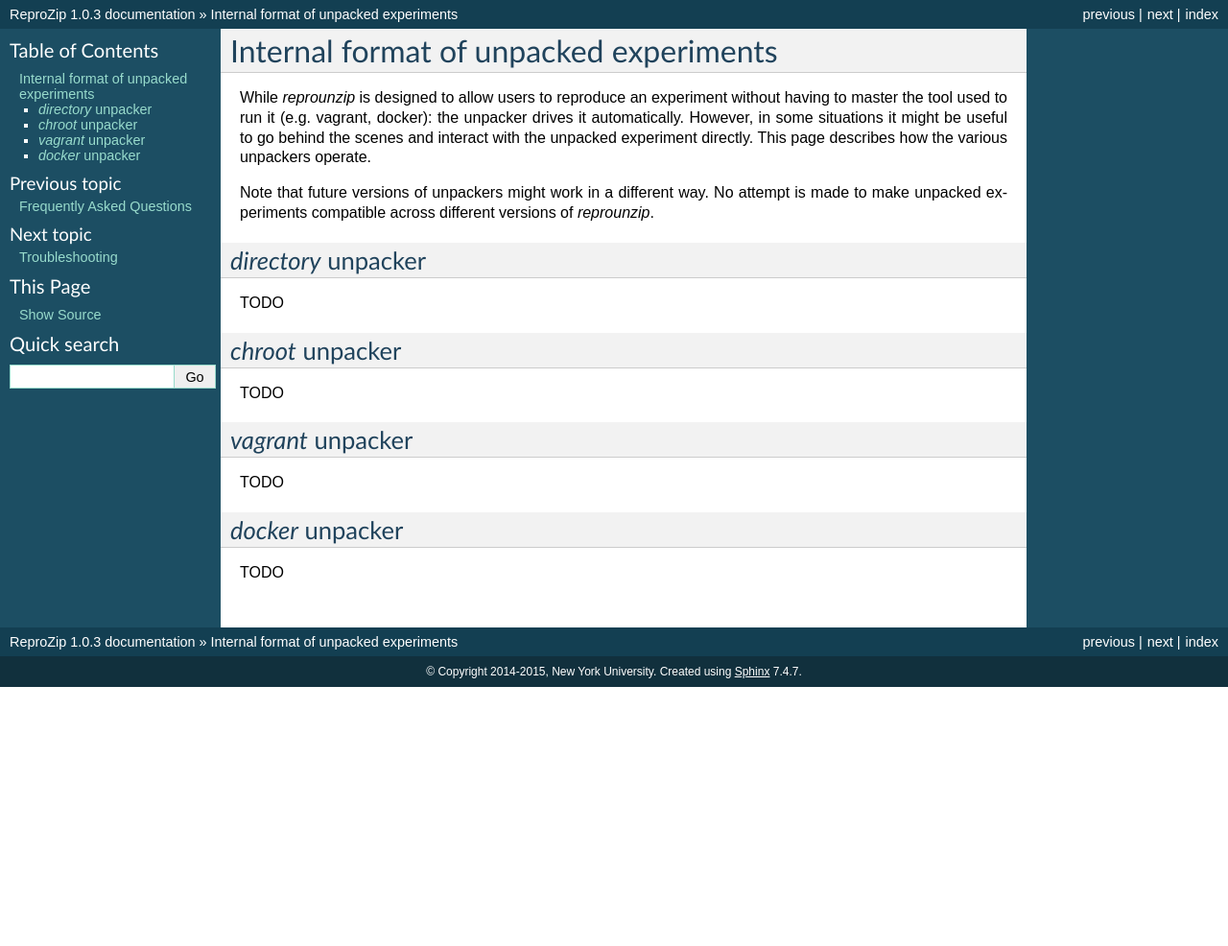
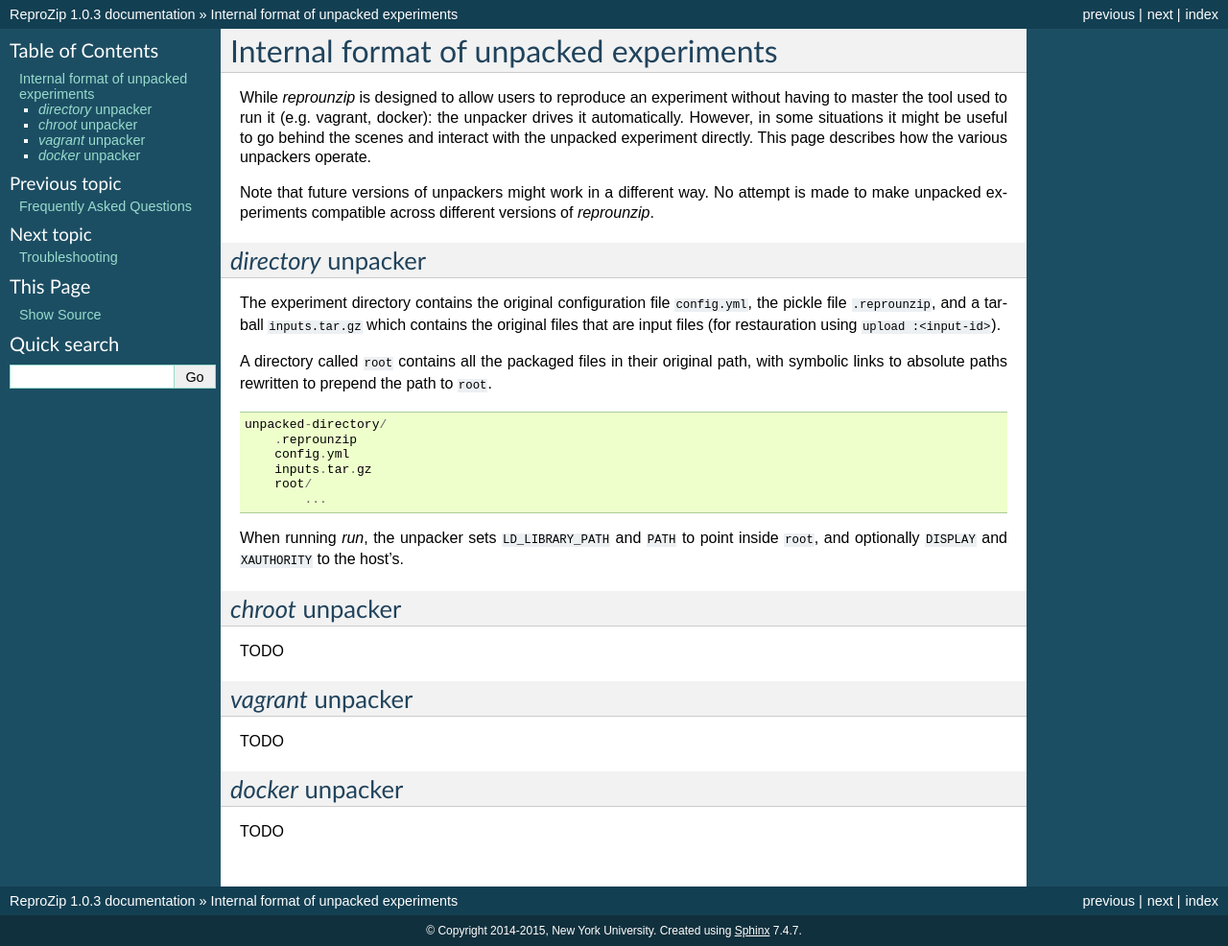
Before and after one commit to VIDA-NYU/reprozip, a Sphinx documentation site: the page built from docs/unpacked-format.rst, in a window 1280 px wide. Shown: the whole page at 96% size. Built offline with Sphinx 7.4.7, drawn with Linux system fonts in a browser that asks for light colours; before the commit the page ends 900 px from its top, so only the background shows below that.

Commit message:
Describe the directory unpacker

```diff
--- a/docs/unpacked-format.rst
+++ b/docs/unpacked-format.rst
@@ -12,7 +12,20 @@
 `directory` unpacker
 ====================
 
-TODO
+The experiment directory contains the original configuration file ``config.yml``, the pickle file ``.reprounzip``, and a tarball ``inputs.tar.gz`` which contains the original files that are input files (for restauration using ``upload :<input-id>``).
+
+A directory called ``root`` contains all the packaged files in their original path, with symbolic links to absolute paths rewritten to prepend the path to ``root``.
+
+::
+
+    unpacked-directory/
+        .reprounzip
+        config.yml
+        inputs.tar.gz
+        root/
+            ...
+
+When running `run`, the unpacker sets ``LD_LIBRARY_PATH`` and ``PATH`` to point inside ``root``, and optionally ``DISPLAY`` and ``XAUTHORITY`` to the host's.
 
 ..  _unpacked-chroot:
 
```
